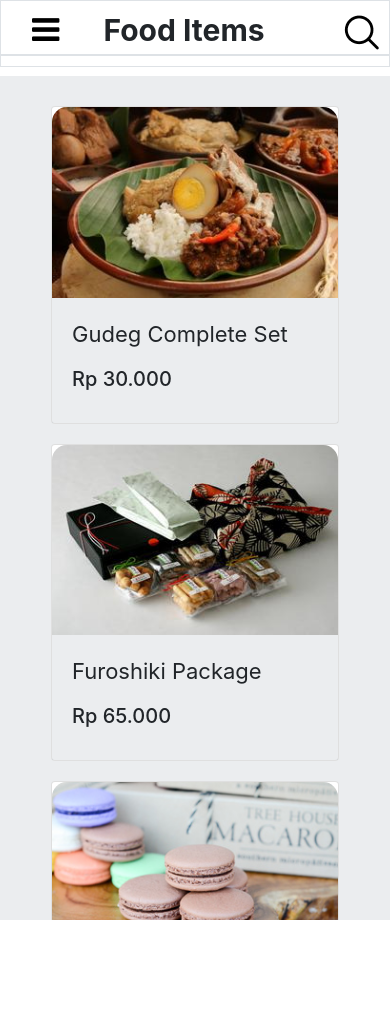
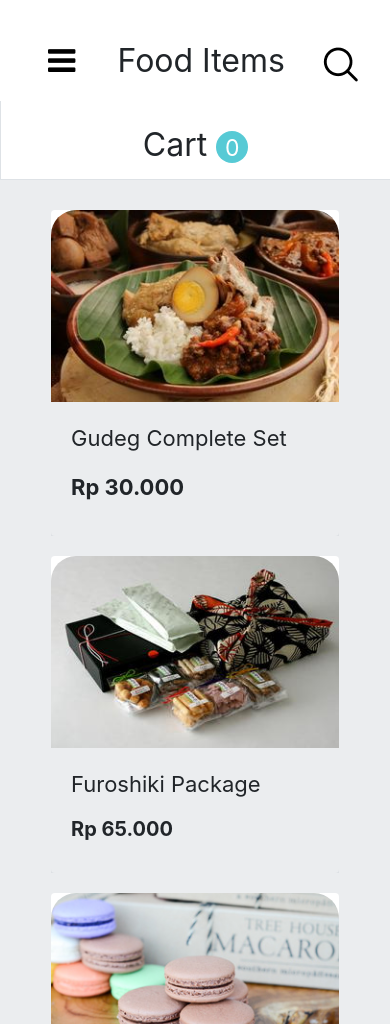
Before and after one commit to yoancresc/pos-app2, a plain HTML site: page index.html in a window 390 px wide. Before the commit the page ends 920 px from the top, so only its background shows below. Drawn offline with nearby package versions, Linux system fonts and the light colour scheme; a web font is replaced by a local one.

Commit message:
revise code, add responsive

```diff
--- a/index.html
+++ b/index.html
@@ -12,14 +12,13 @@
 
 <body>
 
-  <div class="container-fluid" id="cfrow1">
-  <div class="row" id="row1">
-    <div class="col-md-9 border" id="sidecol9">
+  <div class="container-fluid col-md" id="cfrow1">
+  <div class="row">
+    <div class="col-md-9" id="sidecol9">
+      <ul class="nav justify-content-between">
+        <li class="nav-item">
         <input type="checkbox" id="burger"/>
         <label class="fa fa-bars menu-bar" for="burger" style="color:black"></label>
-        <span class="fooditem"><b>Food Items</b></span>
-        <span class="search"><a href="#"><img src="asset/magnifying-glass.png"></a></span>
-
           <div class="sidebar">
             <nav>
               <ul>
@@ -29,8 +28,17 @@
               </ul>
             </nav>
           </div>
+        </li>
+        <li class="nav-item">
+          <p class="food-item" style="padding-top: 7px;">Food Items<p>
+        </li>
+        <li class="nav-item">
+          <a class="nav-link search-btn" href="#"><img src="./asset/magnifying-glass.png" alt=""></a>
+        </li>
+    </ul>
     </div>
-    <div class="col-md-3 border" id="carthead">
+
+    <div class="col-md-3 justify-content-between border-bottom border-left" id="carthead">
         <span>Cart </span>
       <div class="numberCircle">0</div>
     </div>
@@ -42,60 +50,60 @@
       <div class="col-md-9" id="menucol9">
         <div class="container">
           <div class="row" id="rowcard">
-            <div class="card">
-              <img class="card-img-top" src="asset/300gudeg.jpg" style="border-radius: 15px 15px 0px 0px;">
+            <div class="card border-0">
+              <img class="card-img-top" src="asset/300gudeg.jpg">
               <div class="card-body">
                 <p class="card-text">Gudeg Complete Set</p>
-                <h5 class="card-title">Rp 30.000</h5>
+                <p class="card-title"><b>Rp 30.000</b></p>
               </div>
             </div>
-            <div class="card">
-              <img class="card-img-top" src="asset/300furo.jpg" style="border-radius: 15px 15px 0px 0px">
+            <div class="card border-0">
+              <img class="card-img-top" src="asset/300furo.jpg">
               <div class="card-body">
                 <p class="card-text">Furoshiki Package</p>
-                <h5 class="card-title">Rp 65.000</h5>
+                <h5 class="card-title"><b>Rp 65.000</b></h5>
               </div>
             </div>
-            <div class="card">
-              <img class="card-img-top" src="asset/300macaron.jpg" style="border-radius: 15px 15px 0px 0px">
+            <div class="card border-0">
+              <img class="card-img-top" src="asset/300macaron.jpg">
               <div class="card-body">
                 <p class="card-text">Macaron</p>
-                <h5 class="card-title">Rp 40.000</h5>
+                <h5 class="card-title"><b>Rp 40.000</b></h5>
               </div>
             </div>
-            <div class="card">
-              <img class="card-img-top" src="asset/300macaroni.png" style="border-radius: 15px 15px 0px 0px">
+            <div class="card border-0">
+              <img class="card-img-top" src="asset/300macaroni.png">
               <div class="card-body">
                 <p class="card-text">Macaroni Schotel</p>
-                <h5 class="card-title">Rp 15.000</h5>
+                <h5 class="card-title"><b>Rp 15.000</b></h5>
               </div>
             </div>
-            <div class="card">
-              <img class="card-img-top" src="asset/300sate.jpg" style="border-radius: 15px 15px 0px 0px">
+            <div class="card border-0">
+              <img class="card-img-top" src="asset/300sate.jpg">
               <div class="card-body">
                 <p class="card-text">Satay</p>
-                <h5 class="card-title">Rp 30.000</h5>
+                <h5 class="card-title"><b>30.000</b></h5>
               </div>
             </div>
-            <div class="card">
-              <img class="card-img-top" src="asset/300dango.jpg" style="border-radius: 15px 15px 0px 0px">
+            <div class="card border-0">
+              <img class="card-img-top" src="asset/300dango.jpg">
               <div class="card-body">
                 <p class="card-text">Dango</p>
-                <h5 class="card-title">Rp 20.000</h5>
+                <h5 class="card-title"><b>Rp 20.000</b></h5>
               </div>
             </div>
-            <div class="card">
-              <img class="card-img-top" src="asset/300boba.jpg" style="border-radius: 15px 15px 0px 0px">
+            <div class="card border-0">
+              <img class="card-img-top" src="asset/300boba.jpg">
               <div class="card-body">
                 <p class="card-text">Boba</p>
-                <h5 class="card-title">Rp 18.000</h5>
+                <h5 class="card-title"><b>18.000</b></h5>
               </div>
             </div>
-            <div class="card">
-              <img class="card-img-top" src="asset/300somtam.jpg" style="border-radius: 15px 15px 0px 0px">
+            <div class="card border-0">
+              <img class="card-img-top" src="asset/300somtam.jpg">
               <div class="card-body">
                 <p class="card-text">Som Tam</p>
-                <h5 class="card-title">Rp 22.000</h5>
+                <h5 class="card-title"><b>Rp 22.000</b></h5>
               </div>
             </div>
           </div>
--- a/style.css
+++ b/style.css
@@ -7,28 +7,16 @@ body{
 #row1 {
   height: 10vh;
   width:100vw;
-  height:9vh;
 }
 
 #sidecol9{
   font-size: 2rem;
-  padding-top: 5px;
-
-}
-
-#sidecol9 .fooditem{
-  padding-left:450px;
-  font-size:2.5rem;
-}
-
-#sidecol9 .search{
-  float:right;
-  padding-top:5px;
-  padding-right:10px;
+  box-shadow: 0px 3px 0px rgba(100, 98, 98, 0.25);
 }
 
 #burger {
   display:none;
+  padding-top: 10px;
 }
 
 #burger:checked ~ div.sidebar {
@@ -93,6 +81,7 @@ body{
   font-size: 2rem;
   padding-top: 10px;
   text-align: center;
+
 }
 
 #row2 {
@@ -126,18 +115,21 @@ body{
   width: 300px;
 }
 
-.card-img-top{
-  background: rgba(190, 195, 202, 0.3);
+.card .card-img-top{
+  border-radius: 25px 25px 0px 0px;
 }
 
 .card-body {
-  padding: 15px 15px;
+  padding: 30px 30px;
   text-align: left;
   font-size: 18px;
   background: rgba(190, 195, 202, 0.3);
   border: none;
 }
 
+.rounded-left{
+  border-radius: 5px;
+}
 
 #cartcol3{
   text-align: center;
@@ -154,33 +146,47 @@ body{
   color: white;
 }
 
-@media screen and (max-width: 900px) {
+@media screen and (max-width: 992px) {
   .card {
-    width: 50%;
+    width: 60%;
   }
 
   #row1{
     display: inline-block;
   }
 
-  #carthead span{
-    display: none;
-  }
-
   #cfrow2{
     overflow: scroll;
   }
 
-  .numberCircle{
-    display: none;
+  #sidecol9{
+    box-shadow: none;
   }
 
+  .menu-bar{
+    padding-left:3px;
+    margin-top:35px;
+  }
+
+  .search-btn,.food-item{
+    margin-top: 20px;
+  }
+
+  .food-item{
+    padding-left: 20px;
+  }
+
+  #carthead{
+    padding-top: 20px;
+  }
 
 }
 
-@media screen and (max-width: 650px) {
+@media screen and (max-width: 578px) {
+
   .sidebar {
     width:90px;
+    height: 30vh;
   }
 
   .container {
@@ -191,21 +197,25 @@ body{
     width: 80%;
   }
 
-  #sidecol9 .fooditem{
-    padding-left:35px;
-    font-size: 30px;
+  .menu-bar{
+    padding-left:3px;
+    margin-top:45px;
   }
 
-  #sidecol9 .search{
-    padding:0;
-    width: 30px;
-    height:30px;
+  .search-btn,.food-item{
+    margin-top: 30px;
   }
 
-  .menu-bar{
-    padding-left:3px;
-    margin-left:13px;
-    margin-top:8px;
+  .food-item{
+    padding-left: 20px;
+  }
+
+  #carthead{
+    padding-bottom: 10px;
+  }
+
+  #sidecol9{
+    box-shadow: none;
   }
 
 }
```
